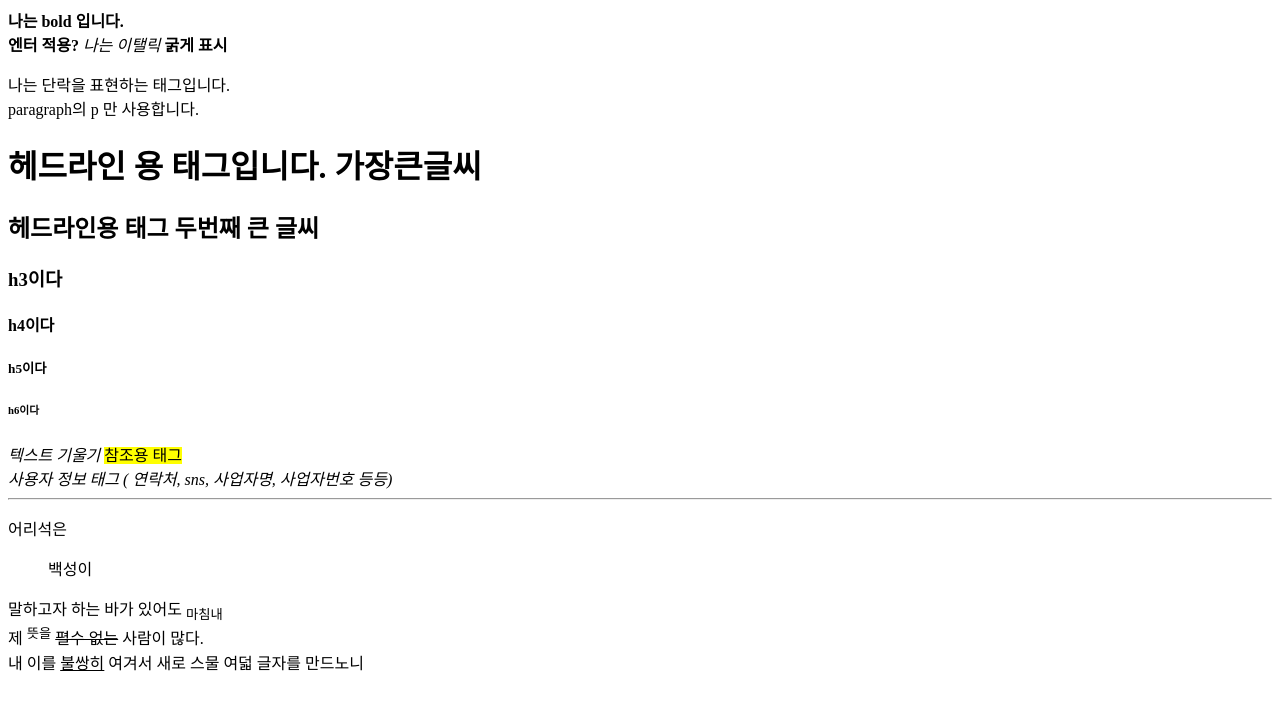
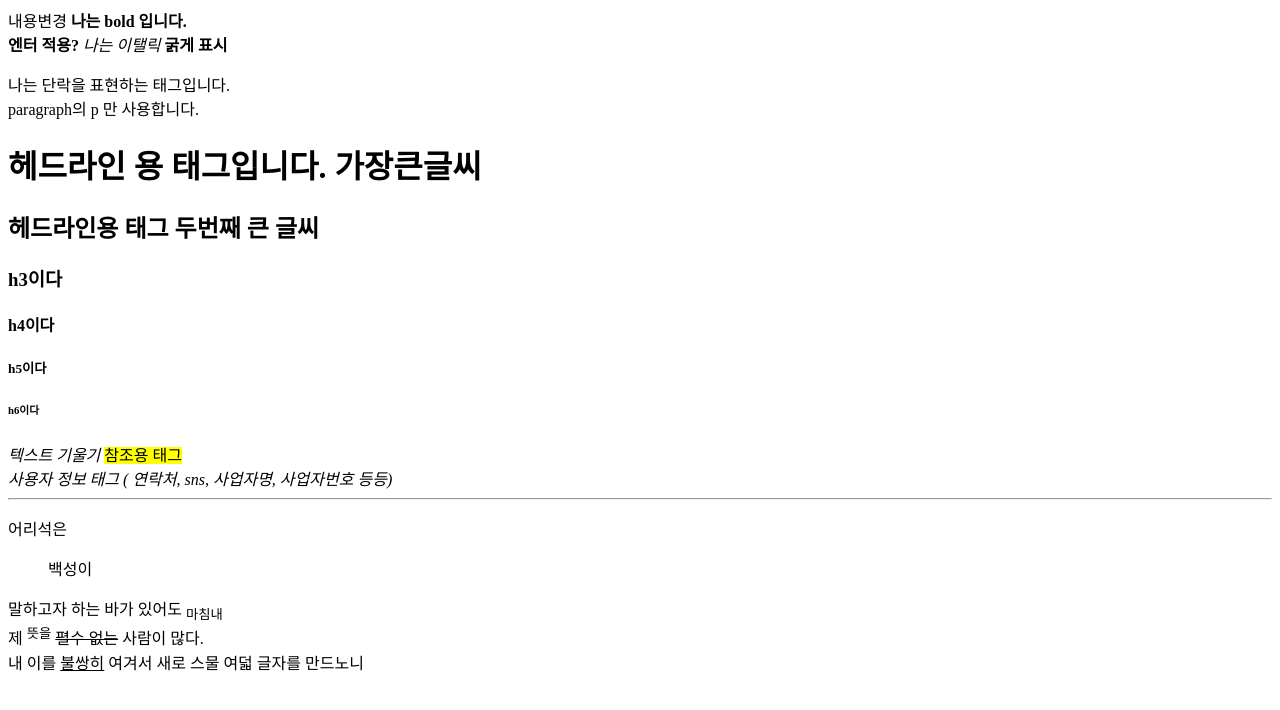
Before and after one commit to YeongGun/-, a plain HTML site: page 2023-11-01/index.html in a window 1280 px wide. Drawn offline with Linux system fonts and the light colour scheme.

Commit message:
2023/11/01

```diff
--- a/2023-11-01/index.html
+++ b/2023-11-01/index.html
@@ -7,6 +7,7 @@
 </head>
 <body>
     <!-- 텍스트 관련 태그들 -->
+    내용변경
 
     <b>나는 bold 입니다. <br>
         엔터 적용?    </b>
```
